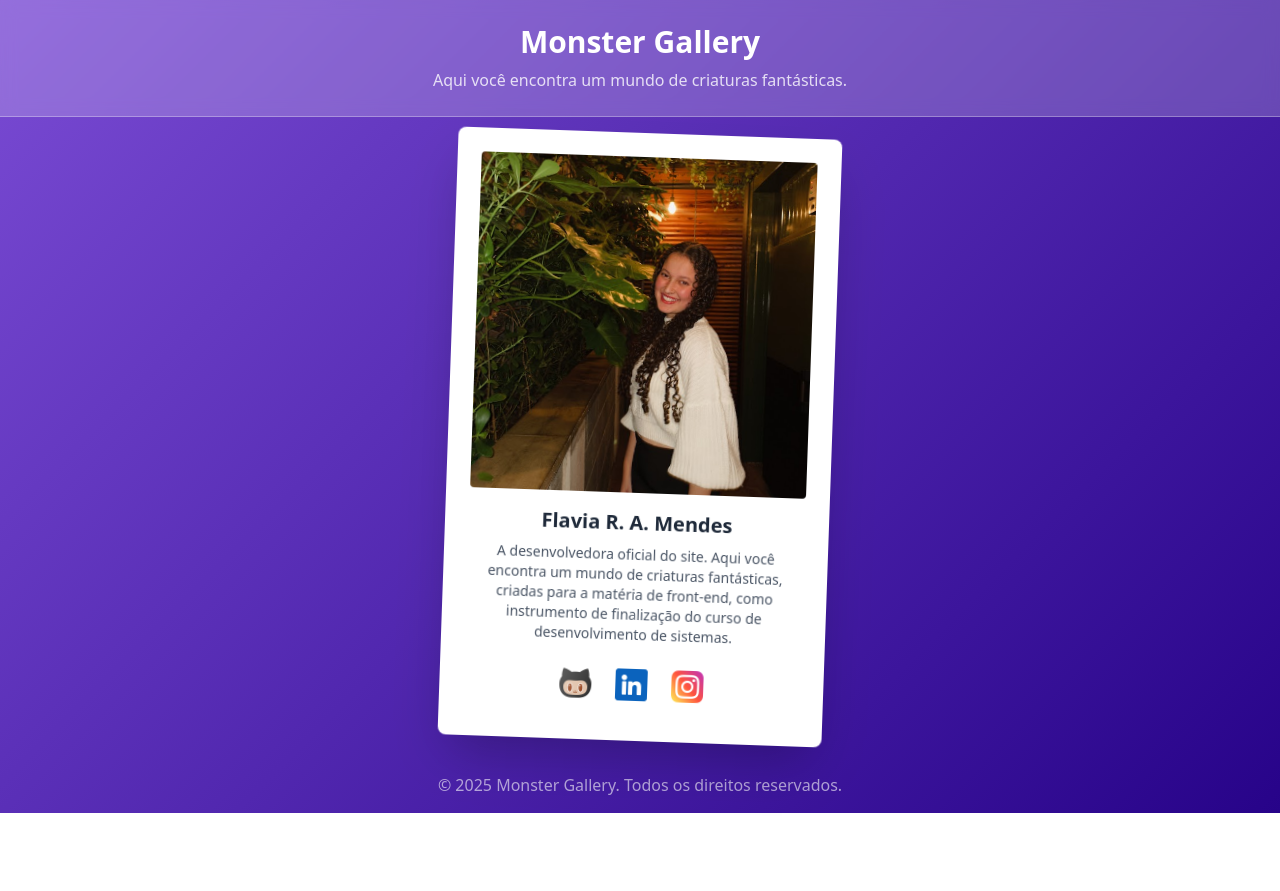
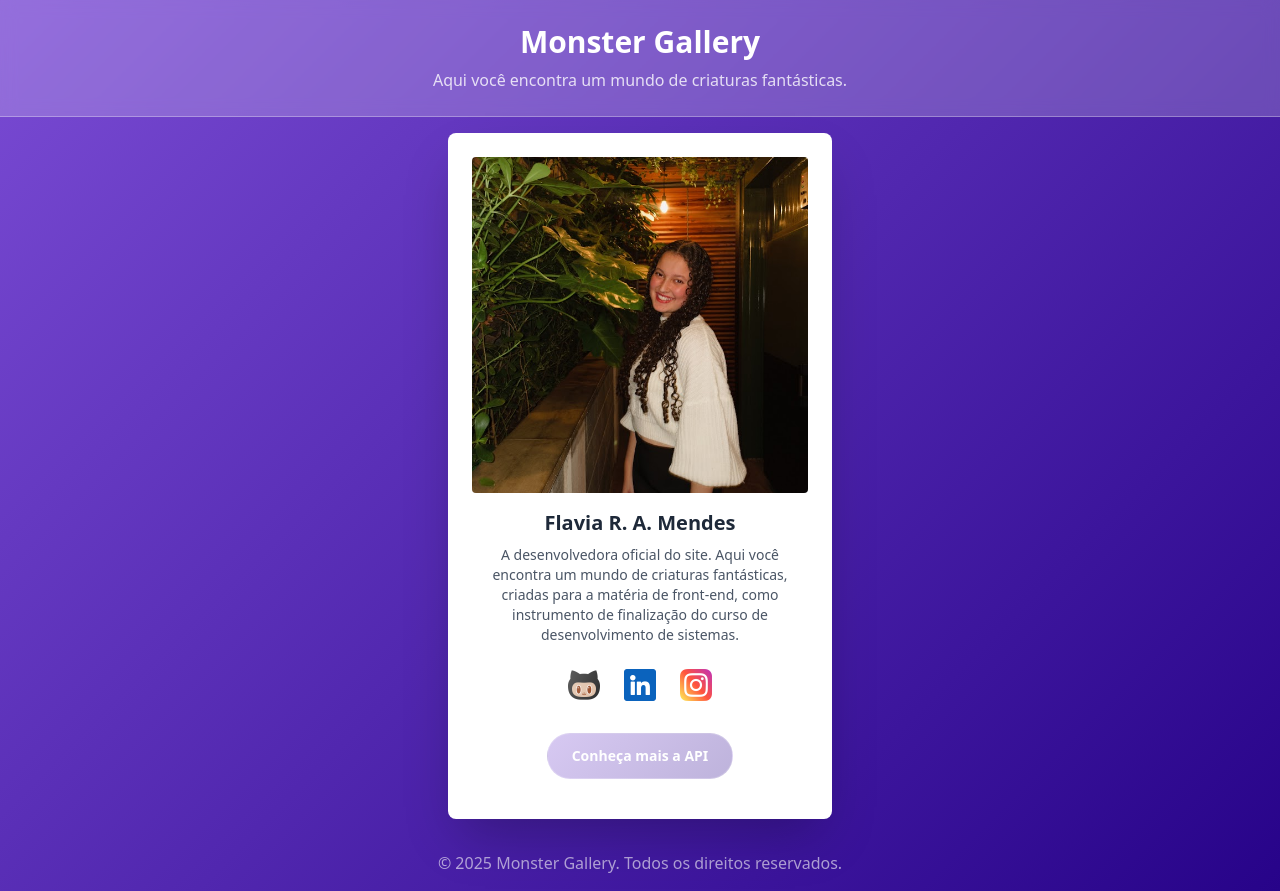
Before and after one commit to flaviamendes17/front-monstro, a Next.js app: page / in a window 1280 px wide. Before the commit the page ends 813 px from the top, so only its background shows below. Built offline with nearby package versions, Linux system fonts and the light colour scheme.

Commit message:
feat: home finalizada

```diff
--- a/src/app/page.jsx
+++ b/src/app/page.jsx
@@ -20,7 +20,7 @@ export default function Home() {
       </header>
 
       <main className="flex items-center justify-center min-h-[80vh] p-4">
-        <div className="bg-white p-6 rounded-lg shadow-2xl transform rotate-2 hover:rotate-0 transition-transform duration-300 max-w-sm">
+        <div className="bg-white p-6 rounded-lg shadow-2xl transform rotate-0 hover:rotate-2 transition-transform duration-300 max-w-sm">
           <div className="bg-gray-200 aspect-square relative mb-4 overflow-hidden rounded">
             <Image
               src="/image/flavia.jpg"
@@ -30,8 +30,6 @@ export default function Home() {
               priority
             />
           </div>
-
-          {/* Information Area */}
           <div className="text-center space-y-2">
             <h2 className="text-xl font-bold text-gray-800">
               Flavia R. A. Mendes
@@ -56,7 +54,7 @@ export default function Home() {
                 />
               </a>
               <a
-                href="https://linkedin.com/in/flaviamendes"
+                href="https://www.linkedin.com/in/flaviamendes17"
                 target="_blank"
                 rel="noopener noreferrer"
                 className="transform hover:scale-110 transition-transform duration-200"
@@ -70,7 +68,7 @@ export default function Home() {
                 />
               </a>
               <a
-                href="https://instagram.com/flaviamendes"
+                href="https://www.instagram.com/flaviaramendes"
                 target="_blank"
                 rel="noopener noreferrer"
                 className="transform hover:scale-110 transition-transform duration-200"
@@ -84,6 +82,20 @@ export default function Home() {
                 />
               </a>
             </div>
+            <div className="pt-6">
+              <Link href="/intro/page.jsx">
+                <button
+                  className="px-6 py-3 rounded-full text-white font-semibold text-sm transition-all duration-300 transform hover:scale-105 hover:shadow-lg"
+                  style={{
+                    background: 'linear-gradient(135deg, rgba(122, 75, 212, 0.3), rgba(101, 57, 193, 0.3), rgba(81, 39, 175, 0.3), rgba(60, 21, 156, 0.3), rgba(39, 3, 137, 0.3))',
+                    backdropFilter: 'blur(10px)',
+                    border: '1px solid rgba(255, 255, 255, 0.2)'
+                  }}
+                >
+                  Conheça mais a API
+                </button>
+              </Link>
+            </div>
             <div className="pt-2">
             </div>
           </div>
```
